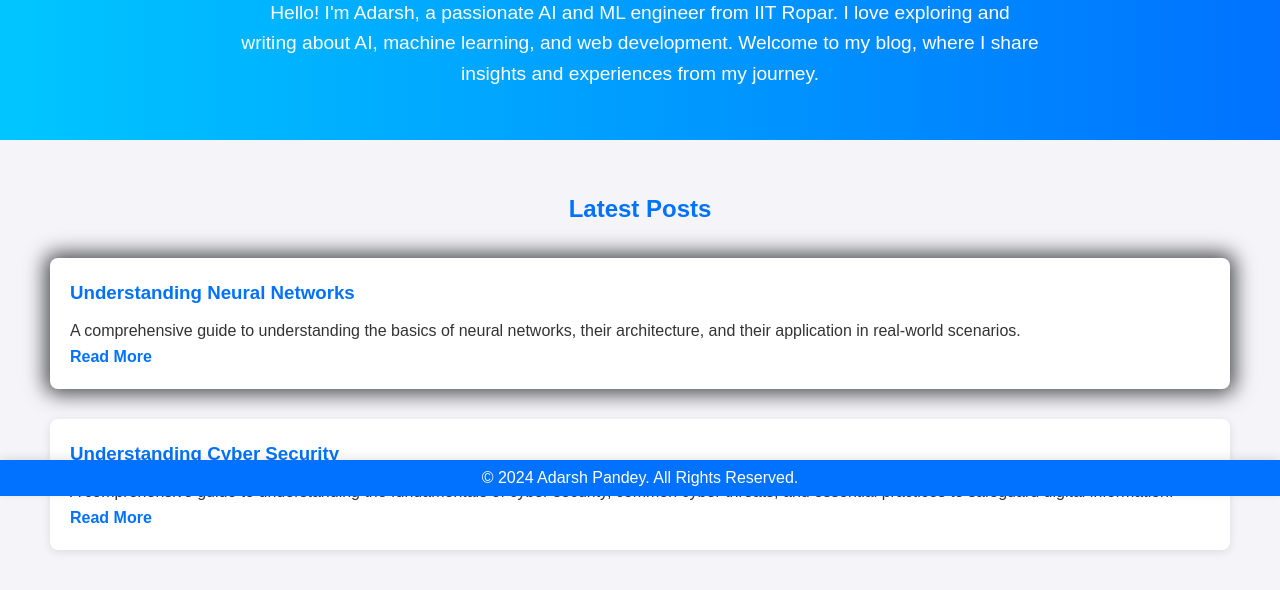
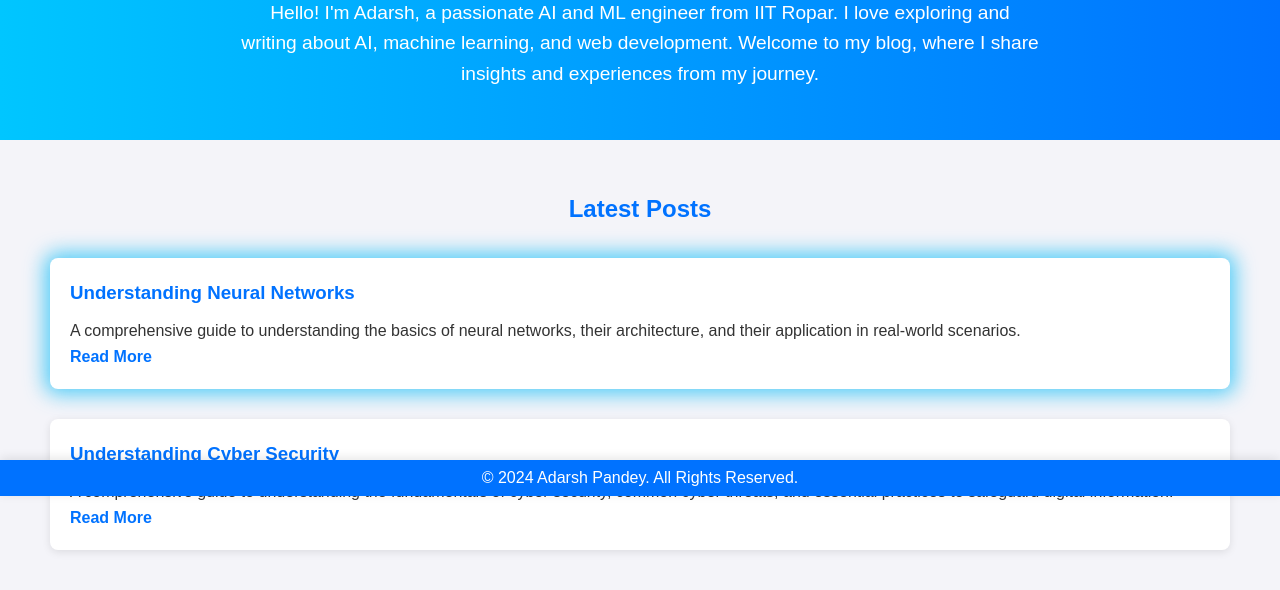
Before and after one commit to Adarshpandey108/portfolio, a website: page blog.html in a window 1280 px wide. In both pictures the pointer is over the element 640 px from the left and 637 px from the top of the page. Shown: the part 304-894 px from the top of the page. Drawn offline with Linux system fonts and the light colour scheme.

Commit message:
Update blog.html

```diff
--- a/blog.html
+++ b/blog.html
@@ -400,7 +400,7 @@ footer {
 
 /* Blog post with blue light shadow effect */
 .blog-post:hover {
-    box-shadow:  0 0 20px 5px rgba(0, 3, 7, 0.7); /* Blue glowing light effect */
+    box-shadow:  0 0 20px 5px rgba(9, 187, 246, 0.7); /* Blue glowing light effect */
     transform: translateY(-10px); /* Slight upward movement */
     transition: transform 0.3s ease, box-shadow 0.3s ease; /* Smooth transition for the hover effect */
 }
```
